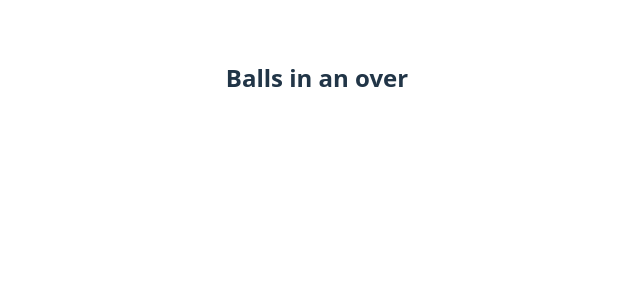
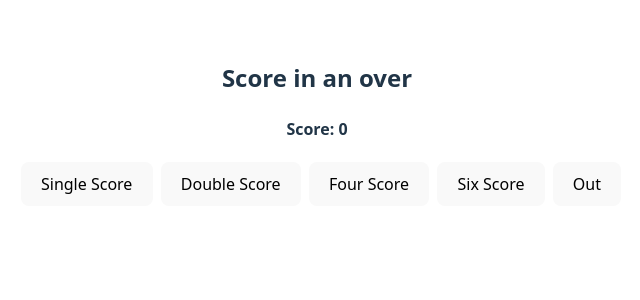
Before and after one commit to armaneousuf/Introduction-to-react, a React (Vite) app in the folder 37-REACT-CORE-CONCEPT-2/first-react-app2/: page / in a window 1280 px wide. Shown: the top 300 px of the page, without its empty margins (323-963 px from the left). Built offline with nearby package versions, Linux system fonts and the light colour scheme.

Commit message:
feat: completed another components with much cleaner way

```diff
--- a/37-REACT-CORE-CONCEPT-2/first-react-app2/src/App.jsx
+++ b/37-REACT-CORE-CONCEPT-2/first-react-app2/src/App.jsx
@@ -1,12 +1,12 @@
 // import PageCounter from './components/PageCounter';
 // import Count from './components/count'
-import BallInAOver from './components/BallInAOver'
+import ScoreInAnOver from './components/ScoreInAnOver'
 import './App.css'
 
 function App() {
   return (
     <div>
-<BallInAOver></BallInAOver>
+<ScoreInAnOver></ScoreInAnOver>
     </div>
   )
 }
--- a/37-REACT-CORE-CONCEPT-2/first-react-app2/src/components/BallInAOver.jsx
+++ /dev/null
@@ -1,9 +0,0 @@
-const BallInAOver = () => {
-    return (
-        <div>
-            <h2>Balls in an over</h2>
-        </div>
-    )
-}
-
-export default BallInAOver;
--- /dev/null
+++ b/37-REACT-CORE-CONCEPT-2/first-react-app2/src/components/ScoreInAnOver.jsx
@@ -0,0 +1,30 @@
+import { useState } from "react";
+
+const ScoreInAnOver = () => {
+  const [score, setScore] = useState(0);
+
+  const addScore = (runs) => {
+    if (runs === 0) {
+      setScore(0);
+      alert("You're out!");
+    } else {
+      if (runs === 4) alert("It's a four");
+      if (runs === 6) alert("It's a six!");
+      setScore(score + runs);
+    }
+  };
+
+  return (
+    <div>
+      <h2>Score in an over</h2>
+      <h4>Score: {score}</h4>
+      <button onClick={() => addScore(1)}>Single Score</button>
+      <button onClick={() => addScore(2)}>Double Score</button>
+      <button onClick={() => addScore(4)}>Four Score</button>
+      <button onClick={() => addScore(6)}>Six Score</button>
+      <button onClick={() => addScore(0)}>Out</button>
+    </div>
+  );
+};
+
+export default ScoreInAnOver;
--- a/37-REACT-CORE-CONCEPT-2/first-react-app2/src/index.css
+++ b/37-REACT-CORE-CONCEPT-2/first-react-app2/src/index.css
@@ -39,6 +39,7 @@ button {
   border-radius: 8px;
   border: 1px solid transparent;
   padding: 0.6em 1.2em;
+  margin-left: 0.5em;
   font-size: 1em;
   font-weight: 500;
   font-family: inherit;
@@ -46,13 +47,15 @@ button {
   cursor: pointer;
   transition: border-color 0.25s;
 }
+
 button:hover {
   border-color: #646cff;
 }
-button:focus,
+
+/* button:focus,
 button:focus-visible {
   outline: 4px auto -webkit-focus-ring-color;
-}
+} */
 
 @media (prefers-color-scheme: light) {
   :root {
```
